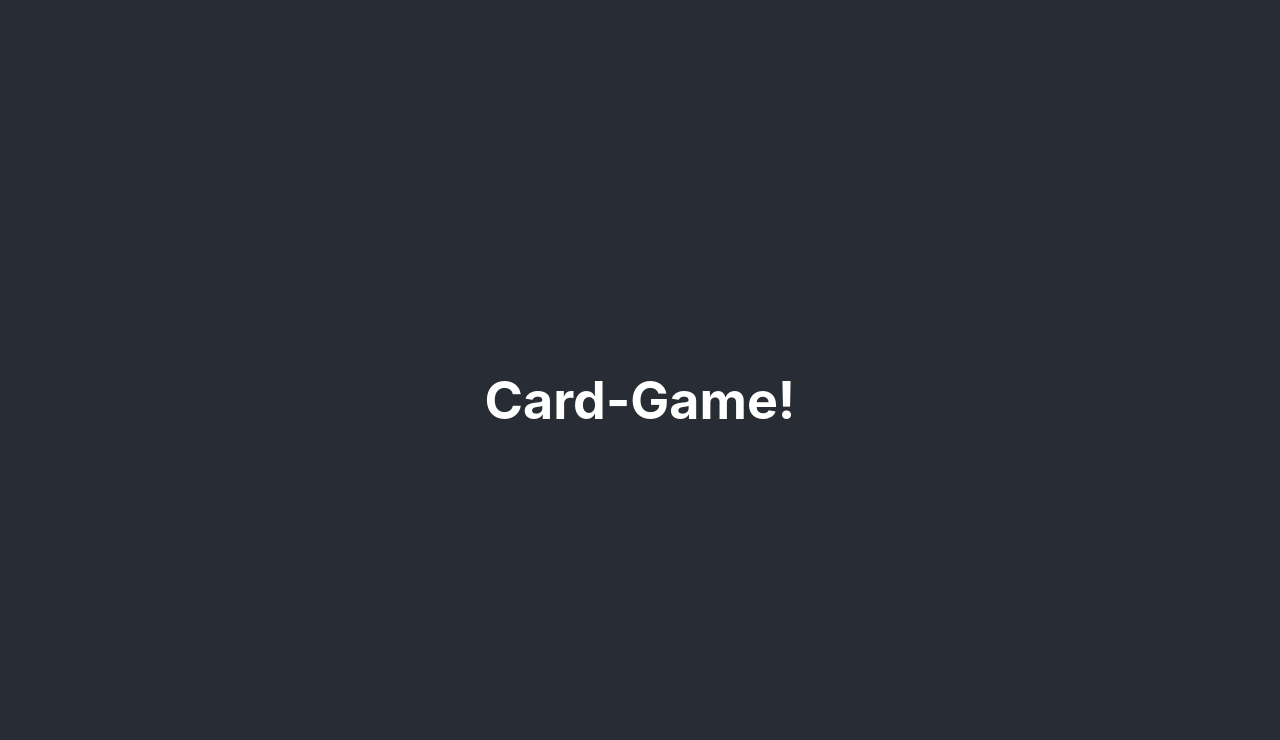
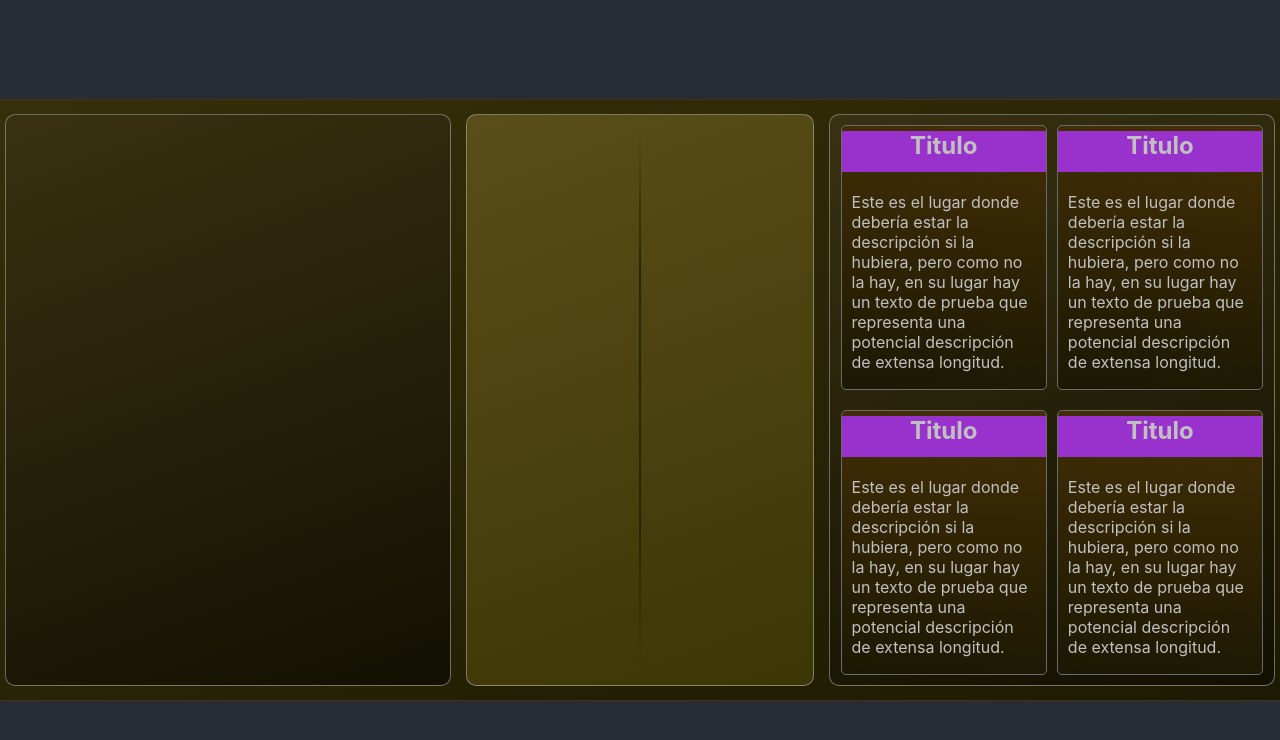
Before and after one commit to SerchoD/chees-card-game, a React (Create React App) app: page / in a window 1280 px wide. Shown: the top 740 px of the page. Built offline with nearby package versions, Linux system fonts and the light colour scheme; the HTML template or start-up script is replaced by a standard one.

Commit message:
Save - App en progreso 1

```diff
--- /dev/null
+++ b/src/components/Card-game/Card.jsx
@@ -0,0 +1,17 @@
+import React from 'react';
+import './card.css';
+
+const Card = ({
+	title = 'Titulo',
+	description = 'Este es el lugar donde debería estar la descripción si la hubiera, pero como no la hay, en su lugar hay un texto de prueba que representa una potencial descripción de extensa longitud.',
+}) => {
+	return (
+		<div className='card'>
+			<h1 className='title'>{title}</h1>
+			<span className='lane1'></span>
+			<p className='description'>{description}</p>
+		</div>
+	);
+};
+
+export default Card;
--- a/src/components/Card-game/CardGame.jsx
+++ b/src/components/Card-game/CardGame.jsx
@@ -1,9 +1,25 @@
 import React from 'react';
+import data from './cards';
+import './cardGame.css';
+import Card from './Card';
 
 const CardGame = () => {
+	const card = data.card;
+
 	return (
-		<div>
-			<h1>Card-Game!</h1>
+		<div className='main-board'>
+			<div className='left-player-board player-board'></div>
+
+			<div className='center-board'>
+				<span className='center-lane'></span>
+			</div>
+
+			<div className='rigth-player-board player-board'>
+				<Card />
+				<Card />
+				<Card />
+				<Card />
+			</div>
 		</div>
 	);
 };
--- /dev/null
+++ b/src/components/Card-game/card.css
@@ -0,0 +1,49 @@
+.card {
+	display: grid;
+	grid-template-columns: auto;
+	grid-template-rows: 10;
+
+	text-align: center;
+	/* align */
+
+	background: rgb(68, 47, 6);
+	background: linear-gradient(
+		184deg,
+		rgba(68, 47, 6, 1) 0%,
+		rgba(27, 24, 3, 1) 100%
+	);
+
+	border: 1px solid rgb(107, 107, 107);
+	border-radius: 5px;
+
+	width: 46%;
+	height: 46%;
+
+	margin: 5px;
+}
+
+.title {
+	font-size: 1.5rem;
+	background-color: darkorchid;
+	padding: 0px;
+	margin: 5px 0px 0px 0px;
+}
+
+.description {
+	font-size: medium;
+	text-align: start;
+	margin: 5px 10px 5px 10px;
+}
+
+.lane1 {
+	background: linear-gradient(
+		90deg,
+		rgba(0, 0, 0, 0) 0%,
+		rgb(56, 47, 15) 25%,
+		rgb(56, 47, 15) 75%,
+		rgba(0, 0, 0, 0) 100%
+	);
+
+	width: 90%;
+	height: 2px;
+}
--- /dev/null
+++ b/src/components/Card-game/cardGame.css
@@ -0,0 +1,79 @@
+.main-board {
+	display: flex;
+	justify-content: space-between;
+	align-items: center;
+
+	width: 1300px;
+	height: 600px;
+
+	/* background-color: rgb(44, 42, 12); */
+
+	/* background: rgb(87, 78, 14); */
+	background: linear-gradient(160deg, rgb(53, 48, 9) 0%, rgb(29, 26, 3) 100%);
+
+	border: 1px solid rgb(71, 50, 24);
+	border-radius: 10px;
+}
+
+.player-board {
+	display: flex;
+	justify-content: center;
+	align-items: center;
+	flex-wrap: wrap;
+
+	/* background-color: rgb(56, 49, 17); */
+
+	background: rgb(56, 49, 17);
+	background: linear-gradient(
+		160deg,
+		rgba(56, 49, 17, 1) 0%,
+		rgba(18, 16, 1, 1) 100%
+	);
+
+	color: silver;
+
+	width: 450px;
+	height: 95%;
+
+	margin: 15px;
+
+	border-radius: 10px;
+	border: 1px solid rgba(192, 192, 192, 0.5);
+}
+
+.center-board {
+	display: flex;
+	justify-content: center;
+	align-items: center;
+
+	/* background-color: rgb(71, 62, 20); */
+
+	background: rgb(89, 78, 25);
+	background: linear-gradient(
+		160deg,
+		rgba(89, 78, 25, 1) 0%,
+		rgba(60, 54, 5, 1) 100%
+	);
+	color: silver;
+
+	width: 350px;
+	height: 95%;
+
+	margin: 5px 0px 5px 0px;
+
+	border-radius: 10px;
+	border: 1px solid rgba(192, 192, 192, 0.5);
+}
+.center-lane {
+	background: linear-gradient(
+		0deg,
+		rgba(0, 0, 0, 0) 0%,
+		rgb(44, 37, 4) 25%,
+		rgb(44, 37, 4) 75%,
+		rgba(0, 0, 0, 0) 100%
+	);
+
+	/* background-color: rgb(48, 37, 14); */
+	width: 2px;
+	height: 95%;
+}
--- /dev/null
+++ b/src/components/Card-game/cards.js
@@ -0,0 +1,25 @@
+const data = {
+	card: [
+		{
+			id: 0,
+			title: 'Titulo 0',
+			description: 'Descripción 0',
+		},
+		{
+			id: 1,
+			title: 'Titulo 1',
+			description: 'Descripción 1',
+		},
+		{
+			id: 2,
+			title: 'Titulo 2',
+			description: 'Descripción 2',
+		},
+		{
+			id: 3,
+			title: 'Titulo 3',
+			description: 'Descripción 3',
+		},
+	],
+};
+export default data;
```
